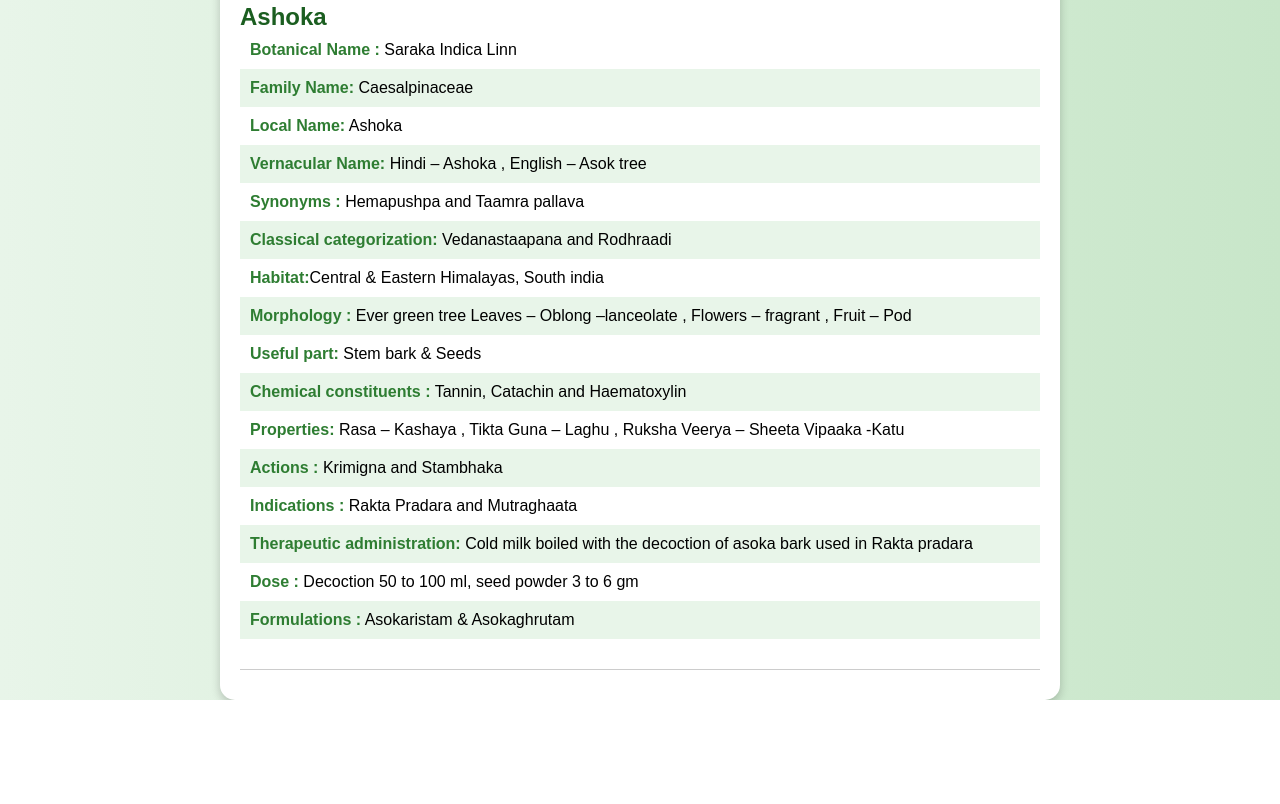
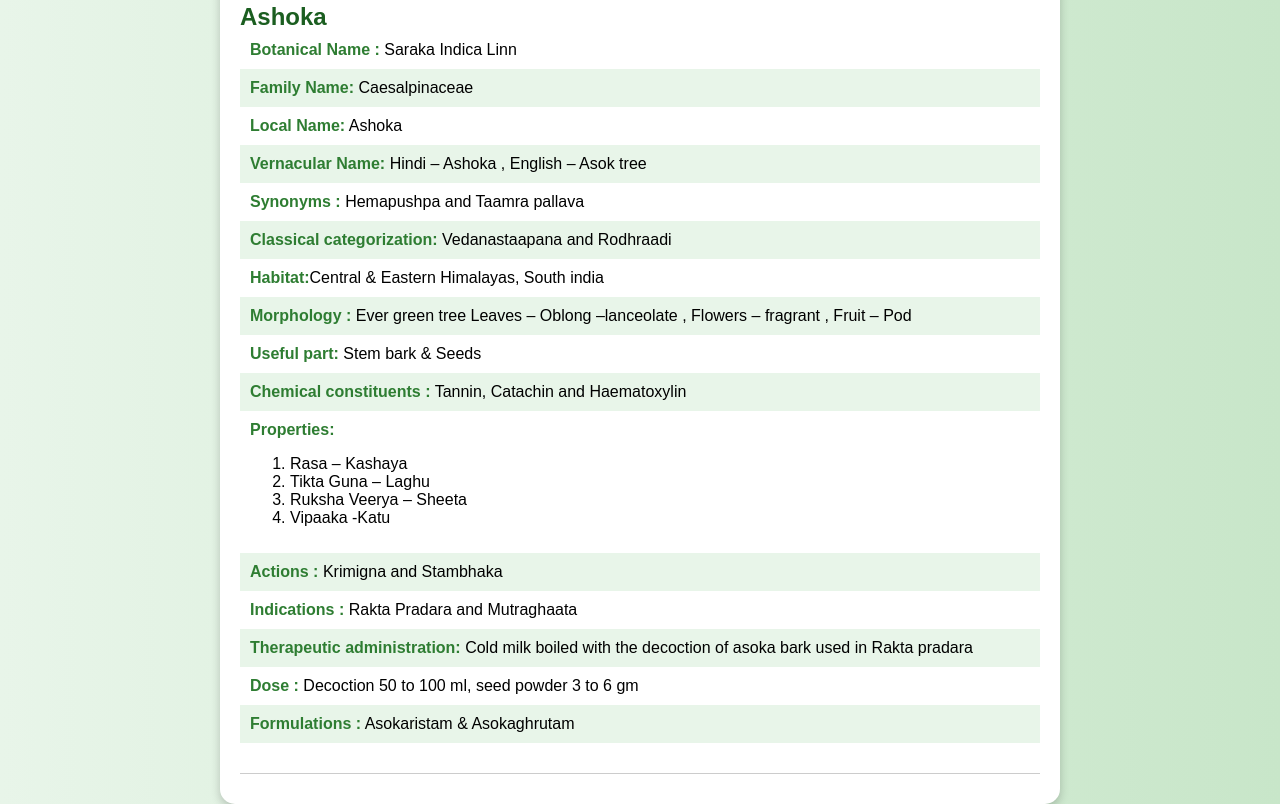
Before and after one commit to Aishwaryap116/ashoka3, a plain HTML site: page index.html in a window 1280 px wide. Shown: the part 677-1481 px from the top of the page. Before the commit the page ends 1377 px from the top, so only its background shows below. Drawn offline with Linux system fonts and the light colour scheme.

Commit message:
Update index.html

```diff
--- a/index.html
+++ b/index.html
@@ -139,7 +139,11 @@
         <div class="info-row"><span class="highlight">Morphology :</span> Ever green tree Leaves – Oblong –lanceolate , Flowers – fragrant , Fruit – Pod  </div>
         <div class="info-row"><span class="highlight">Useful part:</span> Stem bark & Seeds</div>
         <div class="info-row"><span class="highlight">Chemical constituents :</span> Tannin, Catachin and  Haematoxylin </div>
-        <div class="info-row"><span class="highlight">Properties:</span> Rasa – Kashaya , Tikta    Guna – Laghu , Ruksha    Veerya – Sheeta  Vipaaka -Katu </div>
+        <div class="info-row"><span class="highlight">Properties:</span>
+            <ol><li>Rasa – Kashaya </li>
+                <li>Tikta    Guna – Laghu </li>
+                <li>Ruksha    Veerya – Sheeta
+                    <li>Vipaaka -Katu </li></ol> </div>
         <div class="info-row"><span class="highlight">Actions :</span> Krimigna and Stambhaka</div>
         <div class="info-row"><span class="highlight">Indications :</span> Rakta Pradara and Mutraghaata </div>
         <div class="info-row"><span class="highlight">Therapeutic administration:</span> Cold milk boiled with the decoction of asoka bark used in Rakta pradara </div>
```
